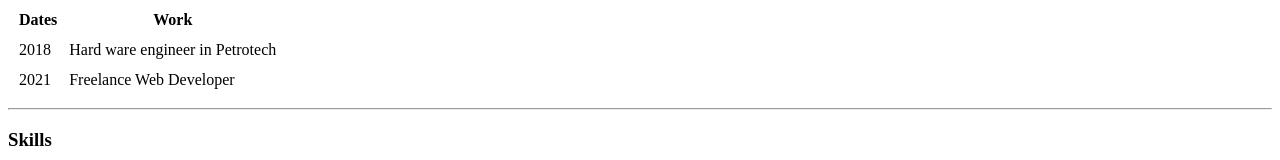
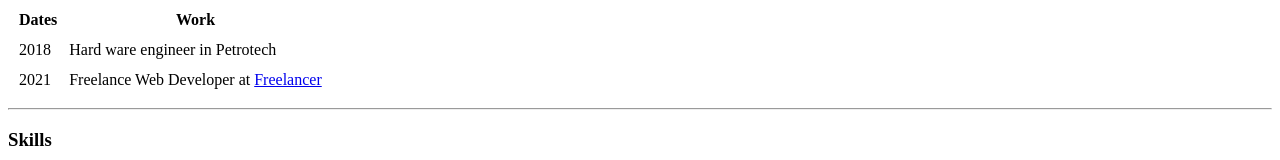
Before and after one commit to ibrahim-egy/cv, a plain HTML site: page index.html in a window 1280 px wide. Shown: the part 577-737 px from the top of the page. Drawn offline with Linux system fonts and the light colour scheme.

Commit message:
add link to the Freelancer website

```diff
--- a/index.html
+++ b/index.html
@@ -43,7 +43,7 @@
       </tr>
       <tr>
         <td>2021</td>
-        <td>Freelance Web Developer</td>
+        <td>Freelance Web Developer at <a href="https://egfwd.com/finding-freelancing-opportunities-around-the-world/">Freelancer</a></td>
       </tr>
     </tbody>
   </table>
```
